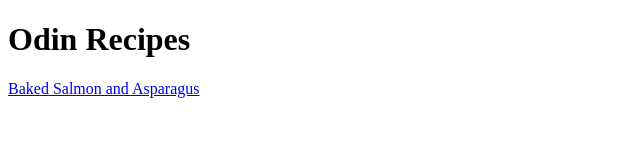
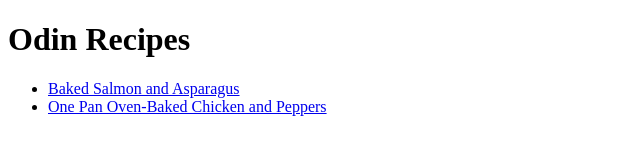
Before and after one commit to ashcheg/odin-recipes, a plain HTML site: page index.html in a window 1280 px wide. Shown: the whole page, without its empty margins (0-640 px from the left). Drawn offline with Linux system fonts and the light colour scheme.

Commit message:
Update for index.html which I forgot to add to the previous commit

```diff
--- a/index.html
+++ b/index.html
@@ -8,6 +8,9 @@
 </head>
 <body>
     <h1>Odin Recipes</h1>
-    <a href="recipes/salmon-and-asparagus.html">Baked Salmon and Asparagus</a>
+    <ul>
+        <li><a href="recipes/salmon-and-asparagus.html">Baked Salmon and Asparagus</a></li>
+        <li><a href="recipes/chicken-and-peppers.html">One Pan Oven-Baked Chicken and Peppers</a></li>
+    </ul>
 </body>
 </html>
```
